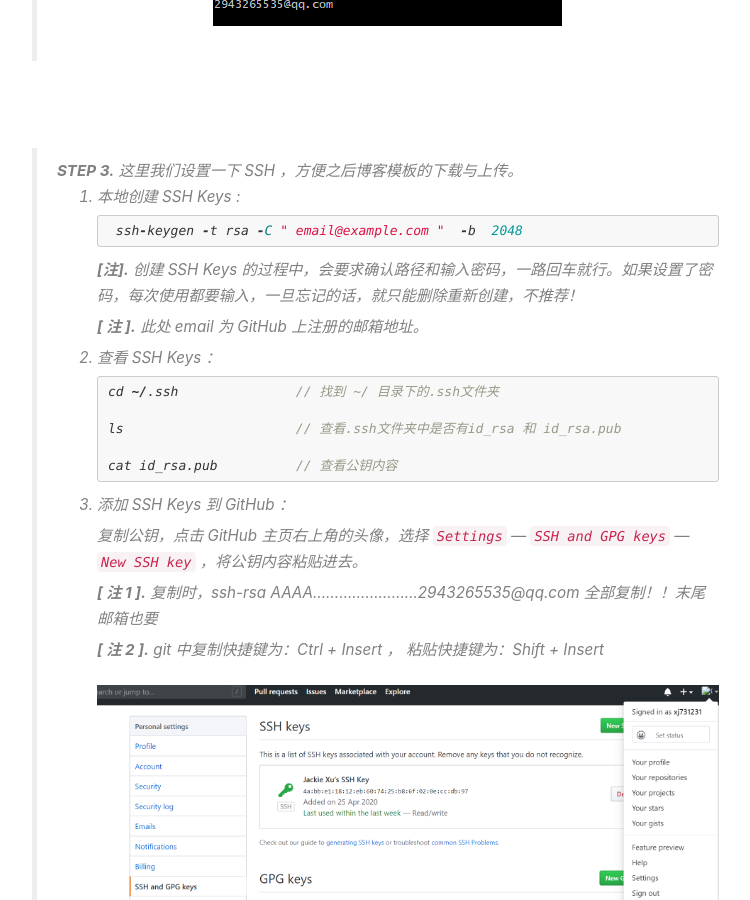
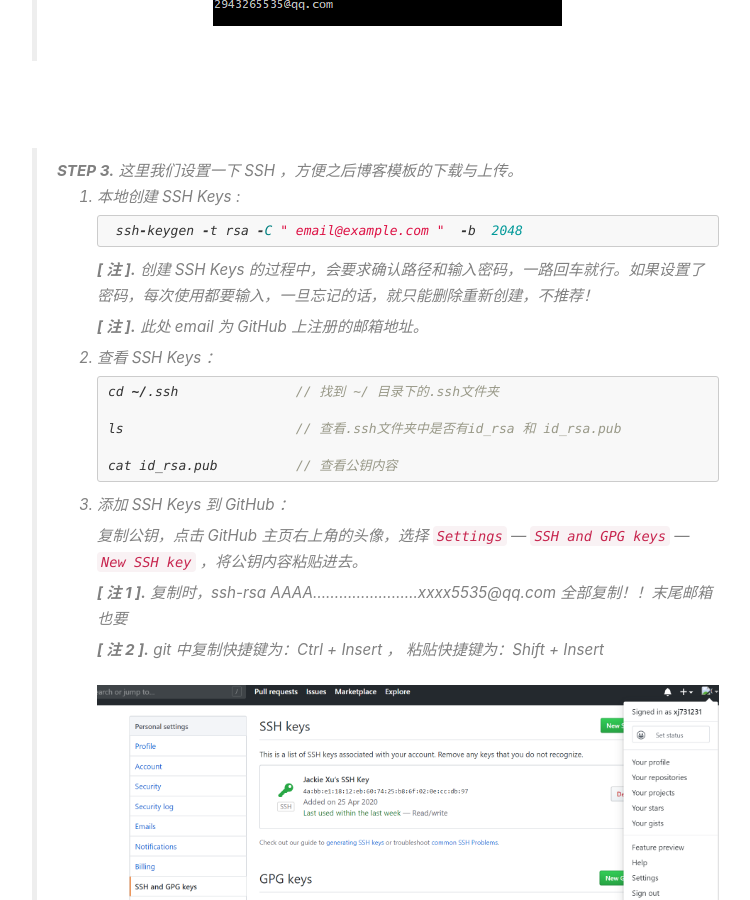
Before and after one commit to xj731231/xj731231.github.io, a Jekyll site: the page built from _posts/2020-04-28-Blog.md, in a window 1280 px wide and 900 px high, scrolled down 8375 px. Shown: the whole window, without its empty margins (233-983 px from the left). Built offline with Jekyll 4.4.1, drawn with Linux system fonts in a browser that asks for light colours; nearby versions of some CDN libraries; comment, search, counter and statistics services are not loaded.

Commit message:
Update 2020-04-28-Blog.md

````diff
--- a/_posts/2020-04-28-Blog.md
+++ b/_posts/2020-04-28-Blog.md
@@ -155,7 +155,7 @@ tags:
    >     ssh-keygen -t rsa -C " email@example.com "  -b  2048
    >    ```
    >
-   >    **[注].**  创建 SSH Keys 的过程中，会要求确认路径和输入密码，一路回车就行。如果设置了密码，每次使用都要输入，一旦忘记的话，就只能删除重新创建，不推荐！
+   >    **[ 注 ].**  创建 SSH Keys 的过程中，会要求确认路径和输入密码，一路回车就行。如果设置了密码，每次使用都要输入，一旦忘记的话，就只能删除重新创建，不推荐！
    >
    >    **[ 注 ].**  此处 email 为 GitHub 上注册的邮箱地址。
    >
@@ -173,7 +173,7 @@ tags:
    >
    >    复制公钥，点击 GitHub 主页右上角的头像，选择 `Settings` — `SSH and GPG keys` — `New SSH key`  ，将公钥内容粘贴进去。
    >
-   >    **[ 注 1 ].**  复制时，ssh-rsa AAAA……………………2943265535@qq.com   全部复制！！末尾邮箱也要
+   >    **[ 注 1 ].**  复制时，ssh-rsa AAAA……………………xxxx5535@qq.com   全部复制！！末尾邮箱也要
    >
    >    **[ 注 2 ].**  git 中复制快捷键为：Ctrl + Insert   ， 粘贴快捷键为：Shift + Insert
    >
````
